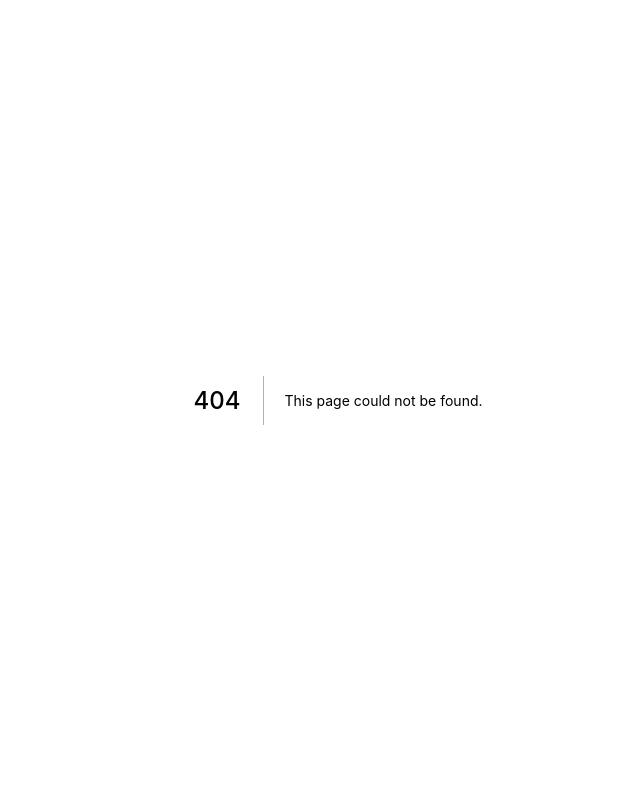
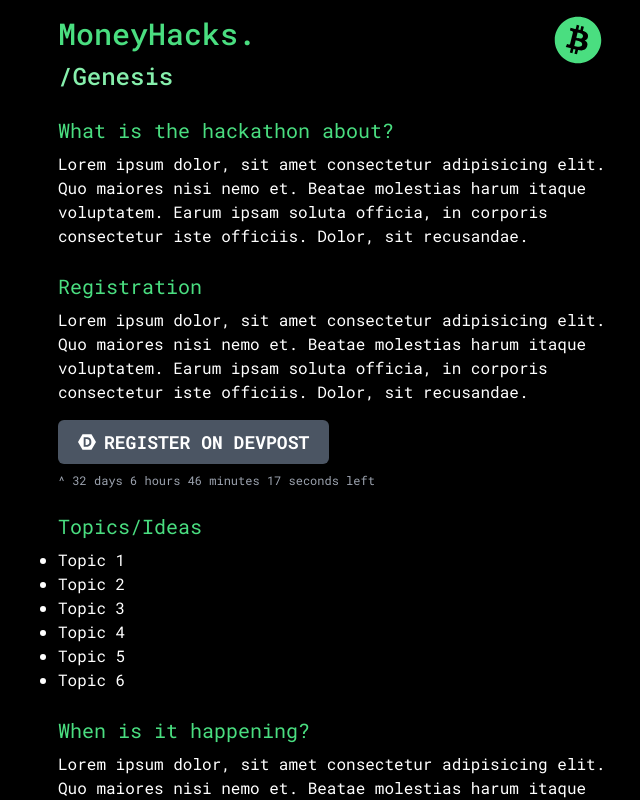
Before and after one commit to NIKU-SINGH/b4i-hackathon-website, a Next.js app: page /genesis in a window 1280 px wide. Before the commit this address had no page. Shown: the whole page, without its empty margins (302-942 px from the left). Built offline with nearby package versions, Linux system fonts and the light colour scheme.

Commit message:
feat: separate second page

```diff
--- a/components/button.tsx
+++ b/components/button.tsx
@@ -13,8 +13,8 @@ const Button: NextPage<ButtonProps> = ({
   href = '',
 }) => (
   <a
-    href={href}
-    className={`inline-flex text-gray-800 font-mono font-semibold uppercase px-2 py-1 rounded-md justify-center items-center text-white space-x-2 ${className}`}
+    href={href || undefined}
+    className={`inline-flex font-mono font-semibold uppercase px-2 py-1 rounded-md justify-center items-center text-white space-x-2 cursor-pointer ${className}`}
   >
     {children}
   </a>
--- /dev/null
+++ b/components/countdown.tsx
@@ -0,0 +1,36 @@
+import type { NextPage } from 'next'
+import { ReactNode } from 'react'
+
+import Countdown from 'react-countdown'
+
+type RegisterCountdownProps = {
+  children: ReactNode
+}
+
+const RegisterCountdown: NextPage<RegisterCountdownProps> = ({ children }) => (
+  <Countdown
+    className="text-white"
+    date={new Date(2022, 8, 15, 0, 0, 0)}
+    renderer={(x) => {
+      if (x.completed)
+        return <div className="text-white italic">Event is ongoing!</div>
+      else {
+        return (
+          <>
+            {children}
+            <div className="mt-2 text-xs text-gray-400">
+              <span>^ </span>
+              {x.days != 0 && <span>{x.days} days </span>}
+              {x.hours != 0 && <span>{x.hours} hours </span>}
+              {x.minutes != 0 && <span>{x.minutes} minutes </span>}
+              {x.seconds != 0 && <span>{x.seconds} seconds</span>}
+              <span> left</span>
+            </div>
+          </>
+        )
+      }
+    }}
+  />
+)
+
+export default RegisterCountdown
--- /dev/null
+++ b/components/footer.tsx
@@ -0,0 +1,20 @@
+import { NextPage } from 'next'
+import { FaGithub, FaTwitter } from 'react-icons/fa'
+
+const Footer: NextPage = () => (
+  <footer className="text-white text-xs mt-8 py-4 px-2 flex flex-col space-y-1 border-t border-t-slate-500">
+    <div className="font-medium">Useful Links:</div>
+    <a className="text-blue-300">Privacy Policy</a>
+    <a className="text-blue-300">Terms of Service</a>
+    <br />
+    <div className="font-medium">Questions?</div>
+    <a className="text-blue-300">Contact Us</a>
+    <br />
+    <div className="text-xl flex flex-row space-x-4">
+      <FaGithub />
+      <FaTwitter />
+    </div>
+  </footer>
+)
+
+export default Footer
--- a/components/home/index.tsx
+++ b/components/home/index.tsx
@@ -1,7 +1,6 @@
 import type { NextPage } from 'next'
 import { useState } from 'react'
 
-import Countdown from 'react-countdown'
 import Typed from 'react-typed'
 
 import {
@@ -13,7 +12,6 @@ import {
   FaTrophy,
   FaTwitter,
 } from 'react-icons/fa'
-import { SiDevpost } from 'react-icons/si'
 import { BiMedal } from 'react-icons/bi'
 import { AiFillTrophy } from 'react-icons/ai'
 
@@ -22,6 +20,9 @@ import Accordion from './accordion'
 import Prize from './prize'
 import Sponsor from './sponsor'
 import Profile from './profile'
+import Link from 'next/link'
+import RegisterCountdown from '../countdown'
+import Footer from '../footer'
 
 const Home: NextPage = () => {
   const [faq, setFaq] = useState<number>(-1)
@@ -73,31 +74,13 @@ const Home: NextPage = () => {
               creation, innovation and talks about money.
             </p>
             <p className="mx-2 mt-4">
-              <Countdown
-                className="text-white"
-                date={new Date(2022, 8, 15, 0, 0, 0)}
-                renderer={(x) => {
-                  if (x.completed) return <>Event is running!</>
-                  else {
-                    return (
-                      <>
-                        <Button className="mt-4 text-lg font-bold shadow bg-gray-600 hover:bg-gray-500 px-5 py-2">
-                          <SiDevpost />
-                          <span>Register on Devpost</span>
-                        </Button>
-                        <div className="mt-2 text-xs text-gray-400">
-                          <span>^ </span>
-                          {x.days != 0 && <span>{x.days} days </span>}
-                          {x.hours != 0 && <span>{x.hours} hours </span>}
-                          {x.minutes != 0 && <span>{x.minutes} minutes </span>}
-                          {x.seconds != 0 && <span>{x.seconds} seconds</span>}
-                          <span> left</span>
-                        </div>
-                      </>
-                    )
-                  }
-                }}
-              />
+              <RegisterCountdown>
+                <Link href="/genesis">
+                  <span className="btn mt-4 text-lg font-bold shadow bg-gray-600 hover:bg-gray-500 px-5 py-2">
+                    Register Now!
+                  </span>
+                </Link>
+              </RegisterCountdown>
             </p>
             <br />
             <Button className="mx-2 normal-case font-bold px-4 bg-blue-600 hover:bg-blue-500">
@@ -208,13 +191,6 @@ const Home: NextPage = () => {
                 Connecting communities by creating circular Bitcoin Economy.
               </Sponsor>
               <Sponsor
-                logo="/sponsors/bdk.png"
-                name="BitcoinDevKit"
-                link="https://bitcoindevkit.org/"
-              >
-                With BDK, you seamlessly build cross platform mobile wallets.
-              </Sponsor>
-              <Sponsor
                 logo="/sponsors/hexa.png"
                 name="Hexa Wallet"
                 link="https://bitcoindevkit.org/"
@@ -227,13 +203,6 @@ const Home: NextPage = () => {
                 link="https://bitcoindevkit.org/"
               >
                 Earn Bitcoin when you shop.
-              </Sponsor>
-              <Sponsor
-                logo="/sponsors/ldk.jpg"
-                name="LightningDevKit"
-                link="https://lightningdevkit.org/"
-              >
-                Simplest way to integrate Lightning into your Bitcoin wallet.
               </Sponsor>
             </div>
           </section>
@@ -274,19 +243,7 @@ const Home: NextPage = () => {
               />
             </div>
           </section>
-          <footer className="text-white text-xs mt-8 py-4 px-2 flex flex-col space-y-1 border-t border-t-slate-500">
-            <div className="font-medium">Useful Links:</div>
-            <a className="text-blue-300">Privacy Policy</a>
-            <a className="text-blue-300">Terms of Service</a>
-            <br />
-            <div className="font-medium">Questions?</div>
-            <a className="text-blue-300">Contact Us</a>
-            <br />
-            <div className="text-xl flex flex-row space-x-4">
-              <FaGithub />
-              <FaTwitter />
-            </div>
-          </footer>
+          <Footer />
         </div>
       </div>
     </div>
--- /dev/null
+++ b/pages/genesis.tsx
@@ -0,0 +1,126 @@
+import type { NextPage } from 'next'
+import Head from 'next/head'
+
+import { FaAward, FaBitcoin, FaMedal, FaTrophy } from 'react-icons/fa'
+import { BiMedal } from 'react-icons/bi'
+import { AiFillTrophy } from 'react-icons/ai'
+import { SiDevpost } from 'react-icons/si'
+
+import RegisterCountdown from '../components/countdown'
+import Prize from '../components/home/prize'
+import Footer from '../components/footer'
+import Link from 'next/link'
+
+const Genesis: NextPage = () => {
+  return (
+    <>
+      <Head>
+        <title>
+          Genesis | MoneyHacks - First Bitcoin-Only Hackathon in India
+        </title>
+        <meta
+          name="description"
+          content="India's first Bitcoin-Only Hackathon held virtually with it's genesis block getting mined on 15th September"
+        />
+        <link rel="preload" as="image" href="/btc-banner.webp" />
+        <meta name="og:image" content="/favicon.svg" />
+        <link rel="icon" type="image/x-icon" href="/favicon.ico" />
+      </Head>
+      <div className="bg-black h-screen">
+        <div className="w-screen font-mono max-h-screen overflow-y-scroll px-1 sm:px-0">
+          <div className="flex flex-col items-center">
+            <div className="max-w-xl">
+              <nav className="self-start mt-4 mx-2 flex justify-between items-center">
+                <div>
+                  <Link href="/">
+                    <h1 className="text-3xl text-green-400 font-medium cursor-pointer">
+                      MoneyHacks.
+                    </h1>
+                  </Link>
+                  <h2 className="text-2xl text-green-300 font-medium mt-2">
+                    /Genesis
+                  </h2>
+                </div>
+                <div className="text-green-400 text-5xl mr-4 self-start">
+                  <FaBitcoin />
+                </div>
+              </nav>
+              <main className="mx-2 text-white">
+                <h3 className="mt-6 text-xl text-green-400">
+                  What is the hackathon about?
+                </h3>
+                <p className="mt-2">
+                  Lorem ipsum dolor, sit amet consectetur adipisicing elit. Quo
+                  maiores nisi nemo et. Beatae molestias harum itaque
+                  voluptatem. Earum ipsam soluta officia, in corporis
+                  consectetur iste officiis. Dolor, sit recusandae.
+                </p>
+                <h3 className="mt-6 text-xl text-green-400">Registration</h3>
+                <p className="mt-2">
+                  Lorem ipsum dolor, sit amet consectetur adipisicing elit. Quo
+                  maiores nisi nemo et. Beatae molestias harum itaque
+                  voluptatem. Earum ipsam soluta officia, in corporis
+                  consectetur iste officiis. Dolor, sit recusandae.
+                </p>
+                <RegisterCountdown>
+                  <a className="btn mt-4 text-lg font-bold shadow bg-gray-600 hover:bg-gray-500 px-5 py-2">
+                    <SiDevpost />
+                    <span>Register on Devpost</span>
+                  </a>
+                </RegisterCountdown>
+                <h3 className="mt-6 text-xl text-green-400">Topics/Ideas</h3>
+                <ul className="mt-2 list-disc">
+                  <li>Topic 1</li>
+                  <li>Topic 2</li>
+                  <li>Topic 3</li>
+                  <li>Topic 4</li>
+                  <li>Topic 5</li>
+                  <li>Topic 6</li>
+                </ul>
+                <h3 className="mt-6 text-xl text-green-400">
+                  When is it happening?
+                </h3>
+                <p className="mt-2">
+                  Lorem ipsum dolor, sit amet consectetur adipisicing elit. Quo
+                  maiores nisi nemo et. Beatae molestias harum itaque
+                  voluptatem. Earum ipsam soluta officia, in corporis
+                  consectetur iste officiis. Dolor, sit recusandae.
+                </p>
+                <section className="mt-6 mb-4">
+                  <h2 className="text-xl text-green-400 font-medium uppercase">
+                    Prizes
+                  </h2>
+                  <div className="mt-4 grid grid-rows-2 grid-cols-2 gap-2">
+                    <Prize icon={<FaTrophy />} name="Overall First">
+                      First Overall prize will be given to a project that
+                      outstands all other submissions
+                    </Prize>
+                    <Prize icon={<FaMedal />} name="Overall Second">
+                      Second Overall prize will be given to the second best
+                      project of the hackathon
+                    </Prize>
+                    <Prize icon={<BiMedal />} name="Overall Third">
+                      Best third overall project of the hackathon will win some
+                      awesome prizes
+                    </Prize>
+                    <Prize icon={<FaAward />} name="Best Solo">
+                      You project will qualify for this prize if you participate
+                      alone without a team
+                    </Prize>
+                    <Prize icon={<AiFillTrophy />} name="Best Beginner">
+                      Your project will qualify for this category if atleast 50%
+                      of your topic is functional and you&apos;re starting out
+                    </Prize>
+                  </div>
+                </section>
+                <Footer />
+              </main>
+            </div>
+          </div>
+        </div>
+      </div>
+    </>
+  )
+}
+
+export default Genesis
--- a/styles/globals.css
+++ b/styles/globals.css
@@ -3,3 +3,9 @@
 @tailwind base;
 @tailwind components;
 @tailwind utilities;
+
+@layer base {
+  .btn {
+    @apply inline-flex font-mono font-semibold uppercase px-2 py-1 rounded-md justify-center items-center text-white space-x-2 cursor-pointer ;
+  }
+}
```
